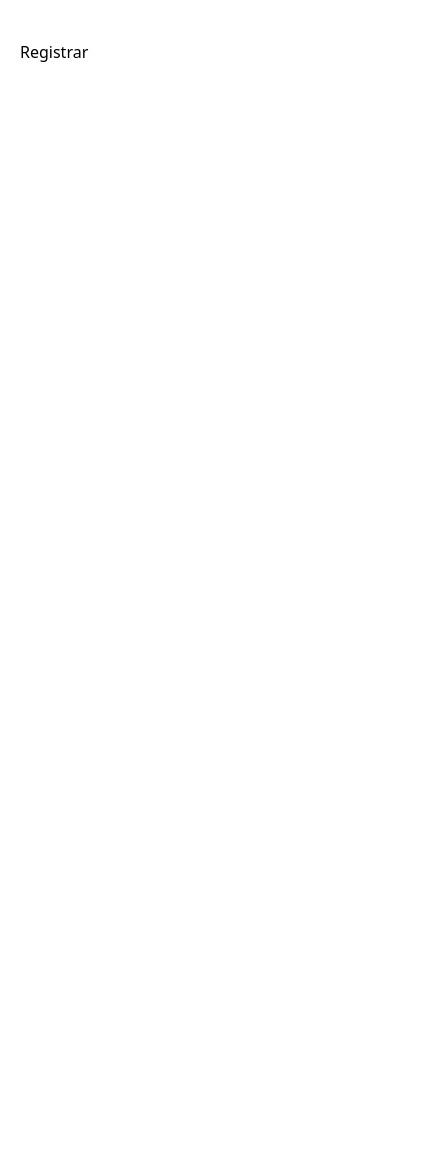
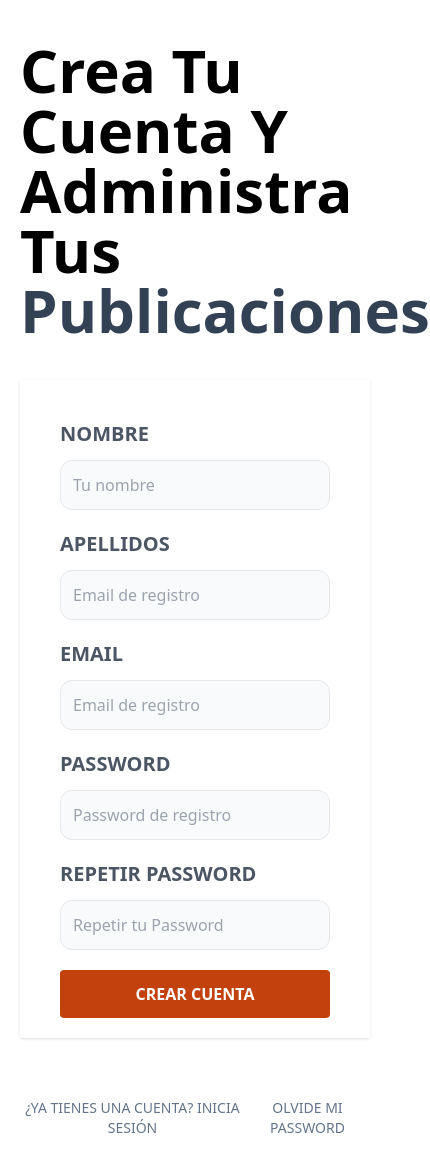
Before and after one commit to manel91s/Blog-Personal, a React (Vite) app in the folder frontend/: page /registrar in a window 390 px wide. Shown: the top 1172 px of the page, 430 px wide, since content can reach past the window. Before the commit the page ends 844 px from the top, so only its background shows below. Built offline with nearby package versions, Linux system fonts and the light colour scheme.

Commit message:
create component register

```diff
--- a/frontend/src/App.jsx
+++ b/frontend/src/App.jsx
@@ -1,4 +1,4 @@
-import { useState } from 'react'
+
 import { BrowserRouter, Routes, Route } from 'react-router-dom';
 
 import AuthLayout from './layouts/AuthLayout';
--- /dev/null
+++ b/frontend/src/components/Alert.jsx
@@ -0,0 +1,9 @@
+const Alert = ({alert}) => {
+  return (
+    <div className={` ${ alert.error ? 'from-red-400 to-red-600' : ' from-orange-400 to-sky-600 '} bg-gradient-to-br text-center p-3 rounded-xl uppercase text-white font-bold text-sm my-10`}>
+        {alert.msg}
+    </div>
+  )
+}
+
+export default Alert
--- a/frontend/src/layouts/AuthLayout.jsx
+++ b/frontend/src/layouts/AuthLayout.jsx
@@ -4,7 +4,7 @@ const AuthLayout = () => {
   return (
     <>
         <main className="container mx-auto mt-5 md:mt-20 p-5 md:flex md:justify-center">
-            <div className="md:w-2/3 lg:w-1/2">
+            <div className="md:w-2/3 lg:w-2/5">
                 <Outlet/>
             </div>
         </main>
--- a/frontend/src/pages/ConfirmAccount.jsx
+++ b/frontend/src/pages/ConfirmAccount.jsx
@@ -2,7 +2,10 @@ import React from 'react'
 
 const ConfirmAccount = () => {
   return (
-    <div>ConfirmAccount</div>
+    <h1 className="font-black text-6xl capitalize">Confirmar tu cuenta y Comienza a Crear tus {''}
+    <span className="text-slate-700 text-orange-600"> publicaciones</span>
+
+    </h1>
   )
 }
 
--- a/frontend/src/pages/ForgotPassword.jsx
+++ b/frontend/src/pages/ForgotPassword.jsx
@@ -1,8 +1,45 @@
+import { Link } from 'react-router-dom';
 import React from 'react'
 
 const ForgotPassword = () => {
   return (
-    <div>ForgotPassword</div>
+    <>
+        <h1 className="font-black text-6xl capitalize">Recupera tu acceso y no pierdas tus
+          <span className="text-slate-700 text-orange-600"> proyectos </span>
+        </h1>
+
+    <form className="my-10 bg-white shadow px-10 py-5">
+    <label
+              className="uppercase text-gray-600 block text-xl font-bold"
+              htmlFor="email"
+              >Email</label>
+    <input
+            type="email"
+            placeholder="Email de registro"
+            className="w-full mt-3 p-3 border rounded-xl bg-gray-50" />
+    <input
+        type="text"
+        value="Enviar Instrucciones"
+        className="bg-orange-700 w-full py-3 text-white uppercase font-bold rounded hover:cursor-pointer hover:bg-orange-800 transition-colors text-center mt-5"
+        />
+    </form>
+
+    <nav
+      className="lg: flex lg:justify-between"
+    >
+      <Link
+        className='block text-center my-5 text-slate-500 uppercase text-sm'
+        to="/registrar"
+      >
+      ¿Ya tienes una cuenta? Inicia Sesión</Link>
+
+      <Link
+            className='block text-center my-5 text-slate-500 uppercase text-sm'
+            to="/registrar"
+          >
+          ¿No tienes una cuenta? Regístrate</Link>
+    </nav>
+    </>
   )
 }
 
--- a/frontend/src/pages/Login.jsx
+++ b/frontend/src/pages/Login.jsx
@@ -1,3 +1,4 @@
+import { Link } from 'react-router-dom';
 
 const Login = () => {
   return (
@@ -8,12 +9,52 @@ const Login = () => {
 
         </h1>
 
-        <form className="my-10 bg-white shadow">
-          <div>
-            <label>Email</label>
-            <input type="email" placeholder="Email de registro" className="" />
+        <form className="my-10 bg-white shadow px-10 py-5">
+          <div className="my-5">
+            <label
+              className="uppercase text-gray-600 block text-xl font-bold"
+              htmlFor="email"
+              >Email</label>
+
+            <input
+            type="email"
+            placeholder="Email de registro"
+            className="w-full mt-3 p-3 border rounded-xl bg-gray-50" />
           </div>
+          <div className="my-5">
+            <label
+              className="uppercase text-gray-600 block text-xl font-bold"
+              htmlFor="password"
+              >Password</label>
+
+            <input
+            type="email"
+            placeholder="Password de registro"
+            className="w-full mt-3 p-3 border rounded-xl bg-gray-50" />
+          </div>
+
+          <input
+            type="text"
+            value="Iniciar Sesión"
+            className="bg-orange-700 w-full py-3 text-white uppercase font-bold rounded hover:cursor-pointer hover:bg-orange-800 transition-colors text-center"
+            />
         </form>
+
+        <nav
+          className="lg: flex lg:justify-between"
+        >
+          <Link
+            className='block text-center my-5 text-slate-500 uppercase text-sm'
+            to="/registrar"
+          >
+          ¿No tienes una cuenta? Regístrate</Link>
+
+          <Link
+            className='block text-center my-5 text-slate-500 uppercase text-sm'
+            to="/olvide-password"
+          >
+          Olvide mi password</Link>
+        </nav>
     </>
   )
 }
--- a/frontend/src/pages/NewPassword.jsx
+++ b/frontend/src/pages/NewPassword.jsx
@@ -1,8 +1,49 @@
-import React from 'react'
+import { Link } from 'react-router-dom';
 
 const newPassword = () => {
   return (
-    <div>newPassword</div>
+    <>
+    <h1 className="font-black text-6xl capitalize">Reestablece tu password y no pierdas acceso a tus
+    <span className="text-slate-700 text-orange-600"> publicaciones</span>
+
+    </h1>
+
+    <form className="my-10 bg-white shadow px-10 py-5">
+      <div className="my-5">
+              <label
+                className="uppercase text-gray-600 block text-xl font-bold"
+                htmlFor="password"
+                >Nuevo Password</label>
+
+              <input
+              type="password"
+              placeholder="Escribe tu nuevo password"
+              className="w-full mt-3 p-3 border rounded-xl bg-gray-50" />
+            </div>
+
+            <input
+            type="text"
+            value="Guardar Nuevo Password"
+            className="bg-orange-700 w-full py-3 text-white uppercase font-bold rounded hover:cursor-pointer hover:bg-orange-800 transition-colors text-center"
+            />
+    </form>
+
+    <nav
+      className="lg: flex lg:justify-between"
+    >
+      <Link
+        className='block text-center my-5 text-slate-500 uppercase text-sm'
+        to="/registrar"
+      >
+      ¿No tienes una cuenta? Registrate</Link>
+
+      <Link
+        className='block text-center my-5 text-slate-500 uppercase text-sm'
+        to="/olvide-password"
+      >
+      Olvide mi password</Link>
+    </nav>
+</>
   )
 }
 
--- a/frontend/src/pages/Register.jsx
+++ b/frontend/src/pages/Register.jsx
@@ -1,8 +1,179 @@
-import React from 'react'
+import { useState } from 'react';
+import Alert from '../components/Alert';
+import { Link } from 'react-router-dom';
 
 const Register = () => {
+
+  const [user, setUser ] = useState({name: '', surname: '', email:'', password: '', password2: ''});
+  const [alert, setAlert ] = useState('');
+
+  const handleChange = (e) => {
+      setUser({
+        ...user,
+        [e.target.name] : e.target.value
+      });
+  }
+
+  const handleSubmit = async (e) => {
+    e.preventDefault();
+
+    const {name, surname, email, password, password2 } = user;
+
+    if([name, surname, email, password, password2].includes('')) {
+      setAlert({
+        msg: 'Todos los campos son obligatorios',
+        error: true
+     })
+     return;
+    }
+
+    if(password !== password2) {
+      setAlert({
+        msg: 'Las contraseñas introducidas no coincidien',
+        error: true
+     })
+     return;
+    }
+
+    if(password.length < 8 || password.length > 16) {
+      setAlert({
+        msg: 'La contraseña tiene que tener entre 8 y 16 caracteres',
+        error: true
+     })
+     return;
+    }
+
+    setAlert({})
+
+    //Create user in API
+    try {
+      const response = await fetch(`http://${location.hostname}:4000/`, {
+        method:'POST',
+        body: JSON.stringify(user)
+      })
+
+      const msg = await response.json();
+
+      console.log(msg);
+    } catch(e){
+      console.log(e);
+    }
+
+  }
+
+  const { msg } = alert;
+
   return (
-    <div>Registrar</div>
+    <>
+    <h1 className="font-black text-6xl capitalize">Crea tu cuenta y administra tus
+
+    <span className="text-slate-700 text-orange-600"> publicaciones</span>
+
+    </h1>
+
+    {msg && <Alert alert = {alert} />}
+    <form
+      onSubmit={handleSubmit}
+      className="my-10 bg-white shadow px-10 py-5"
+    >
+    <div className="my-5">
+        <label
+          className="uppercase text-gray-600 block text-xl font-bold"
+          htmlFor="email"
+          >Nombre</label>
+
+        <input
+        onChange={handleChange}
+        id="name"
+        name="name"
+        type="text"
+        placeholder="Tu nombre"
+        value = {user.name}
+        className="w-full mt-3 p-3 border rounded-xl bg-gray-50" />
+      </div>
+
+      <div className="my-5">
+        <label
+          className="uppercase text-gray-600 block text-xl font-bold"
+          htmlFor="apellidos"
+          >Apellidos</label>
+
+        <input
+        onChange={handleChange}
+        type="text"
+        id="surname"
+        name="surname"
+        placeholder="Email de registro"
+        value = {user.surname}
+        className="w-full mt-3 p-3 border rounded-xl bg-gray-50" />
+      </div>
+
+      <div className="my-5">
+        <label
+          className="uppercase text-gray-600 block text-xl font-bold"
+          htmlFor="email"
+          >Email</label>
+
+        <input
+        onChange={handleChange}
+        type="email"
+        placeholder="Email de registro"
+        name="email"
+        value = {user.email}
+        className="w-full mt-3 p-3 border rounded-xl bg-gray-50" />
+      </div>
+      <div className="my-5">
+        <label
+          className="uppercase text-gray-600 block text-xl font-bold"
+          htmlFor="password"
+          >Password</label>
+
+        <input
+        onChange={handleChange}
+        type="password"
+        placeholder="Password de registro"
+        name="password"
+        className="w-full mt-3 p-3 border rounded-xl bg-gray-50" />
+      </div>
+
+      <div className="my-5">
+        <label
+          className="uppercase text-gray-600 block text-xl font-bold"
+          htmlFor="password2"
+          >Repetir Password</label>
+
+        <input
+        onChange={handleChange}
+        id="password2"
+        type="password"
+        name="password2"
+        placeholder="Repetir tu Password"
+        className="w-full mt-3 p-3 border rounded-xl bg-gray-50" />
+      </div>
+
+      <input
+        type="submit"
+        value="Crear Cuenta"
+        className="bg-orange-700 w-full py-3 text-white uppercase font-bold rounded hover:cursor-pointer hover:bg-orange-800 transition-colors text-center"
+        />
+    </form>
+
+    <nav
+      className="lg: flex lg:justify-between"
+    >
+      <Link
+        className='block text-center my-5 text-slate-500 uppercase text-sm'
+        to="/registrar"
+      >
+      ¿Ya tienes una cuenta? Inicia Sesión</Link>
+
+      <Link
+        className='block text-center my-5 text-slate-500 uppercase text-sm'
+        to="/olvide-password"
+      >
+      Olvide mi password</Link>
+    </nav>
+</>
   )
 }
 
```
